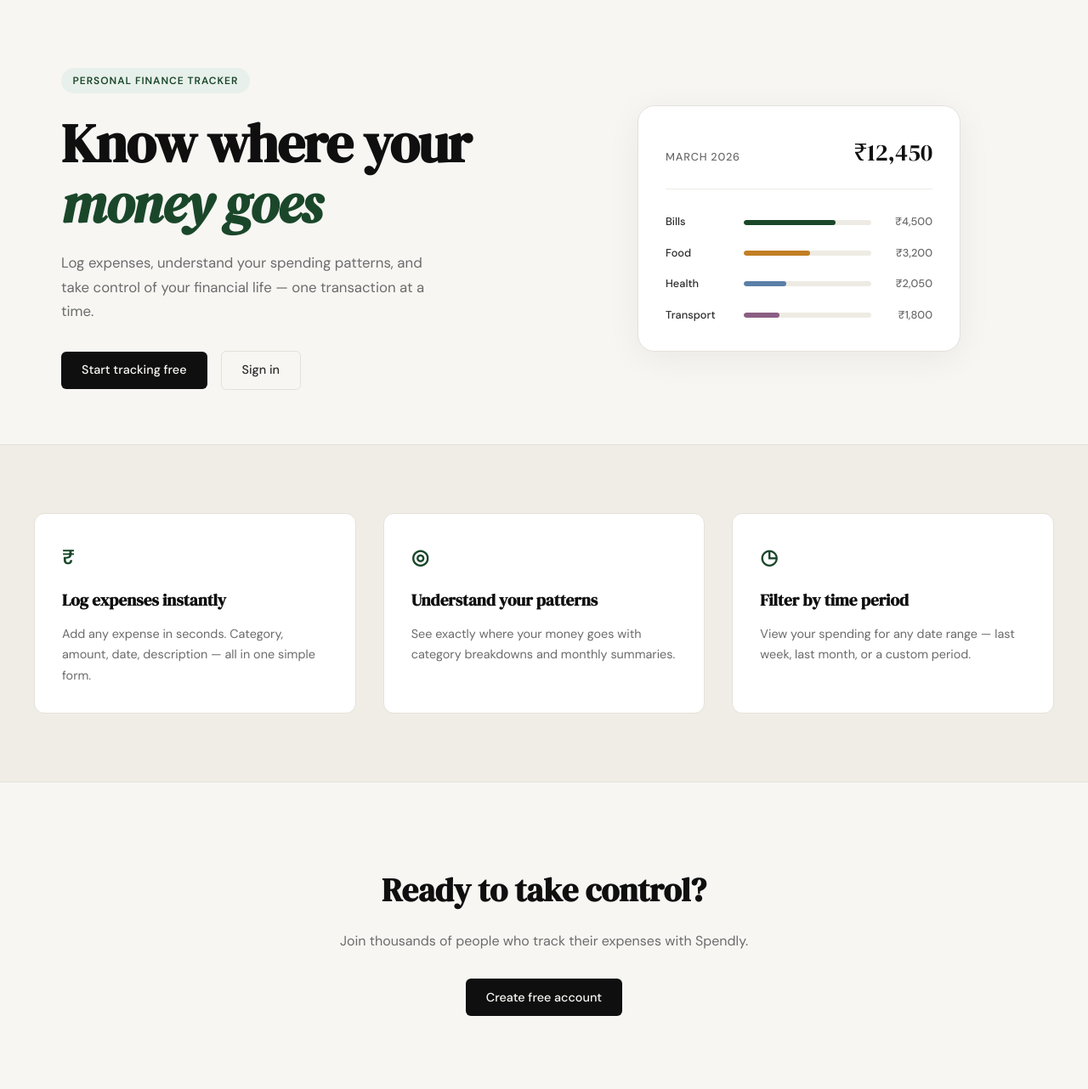
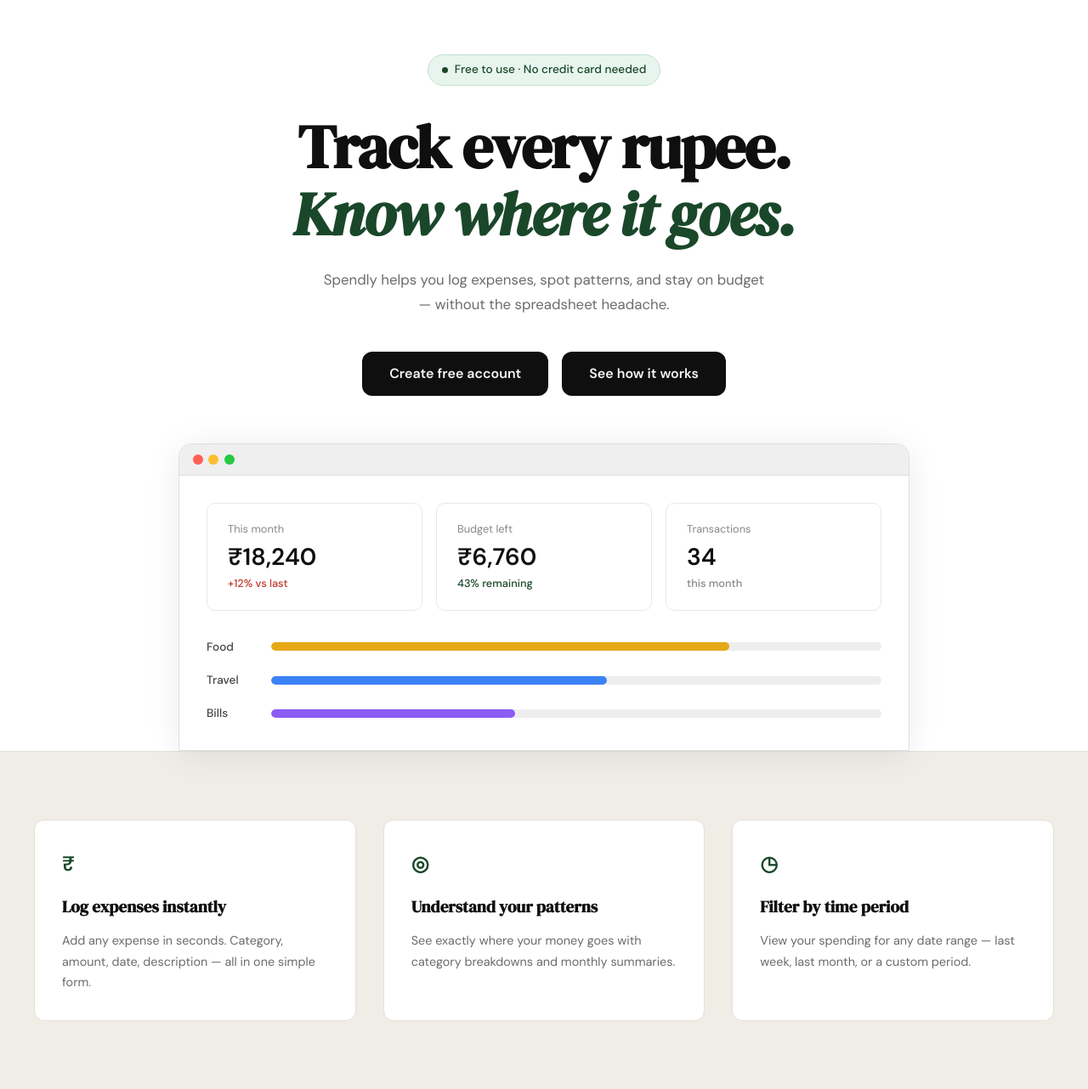
Before and after one commit to rauniyarr045/spendly, a Flask app: page / in a window 1280 px wide. Shown: the part 61-1343 px from the top of the page at 85% size. Run offline with Flask 3, Linux system fonts and the light colour scheme.

Commit message:
changing the theme of page

```diff
--- /dev/null
+++ b/static/css/landing.css
@@ -0,0 +1,216 @@
+/* ------------------------------------------------------------------ */
+/* Hero — landing page overrides                                       */
+/* ------------------------------------------------------------------ */
+
+.hero {
+    display: flex;
+    flex-direction: column;
+    align-items: center;
+    text-align: center;
+    background: #ffffff;
+    padding: 4rem 2rem 0;
+    max-width: 100%;
+    gap: 3.5rem;
+}
+
+.hero-text {
+    max-width: 680px;
+    width: 100%;
+    display: flex;
+    flex-direction: column;
+    align-items: center;
+}
+
+.hero-badge {
+    display: inline-flex;
+    align-items: center;
+    gap: 0.5rem;
+    background: #e8f5ee;
+    color: var(--accent);
+    border: 1px solid #c3e0ce;
+    border-radius: 999px;
+    padding: 0.4rem 1rem;
+    font-size: 0.85rem;
+    font-weight: 500;
+    margin-bottom: 2rem;
+    letter-spacing: 0;
+    text-transform: none;
+}
+
+.hero-badge-dot {
+    width: 7px;
+    height: 7px;
+    border-radius: 50%;
+    background: var(--accent);
+    flex-shrink: 0;
+}
+
+.hero-title {
+    font-family: var(--font-display);
+    font-size: clamp(2.8rem, 6vw, 4.5rem);
+    line-height: 1.1;
+    letter-spacing: -0.02em;
+    color: var(--ink);
+    margin-bottom: 1.5rem;
+}
+
+.hero-title em {
+    font-style: italic;
+    color: var(--accent);
+    display: block;
+}
+
+.hero-subtitle {
+    font-size: 1.05rem;
+    color: var(--ink-muted);
+    line-height: 1.75;
+    max-width: 520px;
+    margin: 0 auto 2.5rem;
+}
+
+.hero-actions {
+    display: flex;
+    gap: 1rem;
+    justify-content: center;
+    flex-wrap: wrap;
+}
+
+.btn-hero-primary,
+.btn-hero-secondary {
+    display: inline-block;
+    background: var(--ink);
+    color: var(--paper);
+    padding: 0.85rem 2rem;
+    border-radius: var(--radius-md);
+    font-family: var(--font-body);
+    font-size: 1rem;
+    font-weight: 600;
+    text-decoration: none;
+    transition: background 0.2s;
+}
+
+.btn-hero-primary:hover  { background: var(--accent); }
+.btn-hero-secondary:hover { background: var(--ink-soft); }
+
+/* ------------------------------------------------------------------ */
+/* Browser mockup                                                      */
+/* ------------------------------------------------------------------ */
+
+.hero-visual {
+    width: 100%;
+    max-width: 860px;
+    display: block;
+    justify-content: unset;
+}
+
+.mock-browser {
+    background: #f5f5f5;
+    border: 1px solid #e0e0e0;
+    border-radius: 16px 16px 0 0;
+    overflow: hidden;
+    box-shadow: 0 4px 40px rgba(0,0,0,0.08);
+}
+
+.mock-browser-chrome {
+    background: #efefef;
+    padding: 0.75rem 1rem;
+    display: flex;
+    align-items: center;
+    gap: 0.4rem;
+    border-bottom: 1px solid #e0e0e0;
+}
+
+.mock-dot {
+    width: 12px;
+    height: 12px;
+    border-radius: 50%;
+    display: inline-block;
+    flex-shrink: 0;
+}
+
+.mock-browser-body {
+    background: #ffffff;
+    padding: 2rem;
+    display: flex;
+    flex-direction: column;
+    gap: 2rem;
+}
+
+.mock-stats-row {
+    display: grid;
+    grid-template-columns: repeat(3, 1fr);
+    gap: 1rem;
+}
+
+.mock-stat {
+    border: 1px solid #e8e8e8;
+    border-radius: 10px;
+    padding: 1.25rem 1.5rem;
+    display: flex;
+    flex-direction: column;
+    gap: 0.3rem;
+    text-align: left;
+}
+
+.mock-stat-label {
+    font-size: 0.8rem;
+    color: #888;
+    font-weight: 400;
+}
+
+.mock-stat-value {
+    font-size: 1.75rem;
+    font-weight: 700;
+    color: #0f0f0f;
+    line-height: 1.2;
+}
+
+.mock-stat-note {
+    font-size: 0.8rem;
+    font-weight: 500;
+}
+
+.mock-note-danger { color: var(--danger); }
+.mock-note-accent { color: var(--accent); }
+.mock-note-muted  { color: #888; }
+
+.mock-bars-section {
+    display: flex;
+    flex-direction: column;
+    gap: 1.1rem;
+}
+
+.mock-bars-section .mock-bar-row {
+    display: grid;
+    grid-template-columns: 60px 1fr;
+    align-items: center;
+    gap: 1rem;
+}
+
+.mock-bars-section .mock-cat {
+    font-size: 0.85rem;
+    color: #444;
+    font-weight: 500;
+    text-align: left;
+}
+
+.mock-bars-section .mock-bar-track {
+    height: 10px;
+    background: #eeeeee;
+    border-radius: 999px;
+    overflow: hidden;
+}
+
+.mock-bars-section .mock-bar {
+    height: 100%;
+    border-radius: 999px;
+}
+
+/* ------------------------------------------------------------------ */
+/* Responsive                                                          */
+/* ------------------------------------------------------------------ */
+
+@media (max-width: 600px) {
+    .mock-stats-row { grid-template-columns: 1fr; }
+    .hero-title { font-size: 2.5rem; }
+}
--- a/templates/landing.html
+++ b/templates/landing.html
@@ -2,59 +2,75 @@
 
 {% block title %}Spendly — Track Every Rupee{% endblock %}
 
+{% block head %}
+<link rel="stylesheet" href="{{ url_for('static', filename='css/landing.css') }}">
+{% endblock %}
+
 {% block content %}
 
 <section class="hero">
-    <div class="hero-inner">
-        <div class="hero-badge">Personal Finance Tracker</div>
+    <div class="hero-text">
+        <div class="hero-badge">
+            <span class="hero-badge-dot"></span>
+            Free to use · No credit card needed
+        </div>
         <h1 class="hero-title">
-            Know where your<br>
-            <em>money goes</em>
+            Track every rupee.<br>
+            <em>Know where it goes.</em>
         </h1>
         <p class="hero-subtitle">
-            Log expenses, understand your spending patterns,
-            and take control of your financial life —
-            one transaction at a time.
+            Spendly helps you log expenses, spot patterns, and stay
+            on budget — without the spreadsheet headache.
         </p>
         <div class="hero-actions">
-            <a href="{{ url_for('register') }}" class="btn-primary">Start tracking free</a>
-            <a href="{{ url_for('login') }}" class="btn-ghost">Sign in</a>
+            <a href="{{ url_for('register') }}" class="btn-hero-primary">Create free account</a>
+            <a href="#" class="btn-hero-secondary">See how it works</a>
         </div>
     </div>
     <div class="hero-visual">
-        <div class="mock-card">
-            <div class="mock-card-header">
-                <span class="mock-label">March 2026</span>
-                <span class="mock-total">₹12,450</span>
+        <div class="mock-browser">
+            <div class="mock-browser-chrome">
+                <span class="mock-dot" style="background:#ff5f57"></span>
+                <span class="mock-dot" style="background:#ffbd2e"></span>
+                <span class="mock-dot" style="background:#28c840"></span>
             </div>
-            <div class="mock-bars">
-                <div class="mock-bar-row">
-                    <span class="mock-cat">Bills</span>
-                    <div class="mock-bar-track">
-                        <div class="mock-bar" style="width: 72%"></div>
+            <div class="mock-browser-body">
+                <div class="mock-stats-row">
+                    <div class="mock-stat">
+                        <span class="mock-stat-label">This month</span>
+                        <span class="mock-stat-value">₹18,240</span>
+                        <span class="mock-stat-note mock-note-danger">+12% vs last</span>
                     </div>
-                    <span class="mock-amt">₹4,500</span>
+                    <div class="mock-stat">
+                        <span class="mock-stat-label">Budget left</span>
+                        <span class="mock-stat-value">₹6,760</span>
+                        <span class="mock-stat-note mock-note-accent">43% remaining</span>
+                    </div>
+                    <div class="mock-stat">
+                        <span class="mock-stat-label">Transactions</span>
+                        <span class="mock-stat-value">34</span>
+                        <span class="mock-stat-note mock-note-muted">this month</span>
+                    </div>
                 </div>
-                <div class="mock-bar-row">
-                    <span class="mock-cat">Food</span>
-                    <div class="mock-bar-track">
-                        <div class="mock-bar mock-bar-2" style="width: 52%"></div>
+                <div class="mock-bars-section">
+                    <div class="mock-bar-row">
+                        <span class="mock-cat">Food</span>
+                        <div class="mock-bar-track">
+                            <div class="mock-bar" style="width:75%; background:#e6a817;"></div>
+                        </div>
                     </div>
-                    <span class="mock-amt">₹3,200</span>
-                </div>
-                <div class="mock-bar-row">
-                    <span class="mock-cat">Health</span>
-                    <div class="mock-bar-track">
-                        <div class="mock-bar mock-bar-3" style="width: 33%"></div>
+                    <div class="mock-bar-row">
+                        <span class="mock-cat">Travel</span>
+                        <div class="mock-bar-track">
+                            <div class="mock-bar" style="width:55%; background:#3b82f6;"></div>
+                        </div>
                     </div>
-                    <span class="mock-amt">₹2,050</span>
-                </div>
-                <div class="mock-bar-row">
-                    <span class="mock-cat">Transport</span>
-                    <div class="mock-bar-track">
-                        <div class="mock-bar mock-bar-4" style="width: 28%"></div>
+                    <div class="mock-bar-row">
+                        <span class="mock-cat">Bills</span>
+                        <div class="mock-bar-track">
+                            <div class="mock-bar" style="width:40%; background:#8b5cf6;"></div>
+                        </div>
                     </div>
-                    <span class="mock-amt">₹1,800</span>
                 </div>
             </div>
         </div>
```
